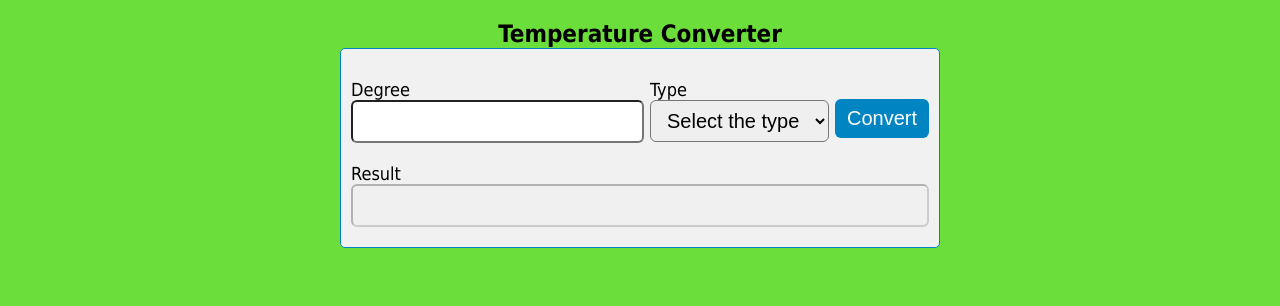
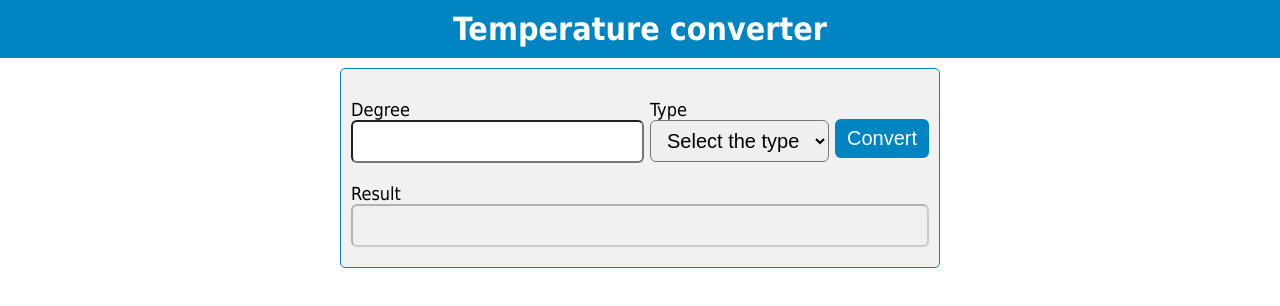
Before and after one commit to Brymmobaggins/50JavaScriptProjects, a plain HTML site: page temprature-converter/index.html in a window 1280 px wide. Drawn offline with Linux system fonts and the light colour scheme.

```diff
--- a/temprature-converter/app.js
+++ b/temprature-converter/app.js
@@ -2,8 +2,6 @@
 const convertButton = document.getElementById('convert-btn');
 const resultElement = document.getElementById('result');
 const measureSelect = document.getElementById('measure')
-
-
 
 // Celsius conversion funtion
 function convertToCelsius(fahrenheit) {
@@ -11,7 +9,7 @@
 }
 
 // fahrenheit conversion function
-function convetToFahrenheit(celsius) {
+function convertToFahrenheit(celsius) {
     return ((celsius * 1.8)) + 32
 }
 
@@ -26,14 +24,17 @@
         conversionResult = ""
     } else if (Number.isNaN(inputValue)) {
         alert("Please enter a valid number");
-        conversionResult = ""
     } else {
 
+        // ternary of simple condition
+        conversionResult =
+            measureSelect.value === 'celsius'
+                ? convertToCelsius(inputValue)
+                : convertToFahrenheit(inputValue);
+    }
 
-        // use ternary for simple condition
-        conversionResult = measureSelect.value === 'celsius' ? convertToCelsius(inputValue) : convetToFahrenheit(inputValue)
-    }
-    resultElement.value = conversionResult
+    resultElement.value = conversionResult;
 
-}
-convertButton.onclick = handleConvert
+};
+
+convertButton.onclick = handleConvert;
--- a/temprature-converter/index.html
+++ b/temprature-converter/index.html
@@ -7,10 +7,11 @@
     <link rel="stylesheet" href="style.css" />
   </head>
   <body>
+    <header>
+      <h1>Temperature converter</h1>
+    </header>
     <main>
-      <div class="top">
-        <h2>Temperature Converter</h2>
-      </div>
+
       <div class="container">
         <div class="box">
           <div>
--- a/temprature-converter/style.css
+++ b/temprature-converter/style.css
@@ -6,18 +6,21 @@
 
 body {
   font-family: "tahoma";
-  background-color: #6bde3b;
+  /* background-color: #6bde3b; */
 }
-.top {
+header {
+  background-color: #0084c2;
+  color: #ffffff;
+  padding: 10px;
   text-align: center;
-  margin-top: 20px;
 }
+
 .container {
   border: 1px solid #0084c2;
   border-radius: 5px;
   width: 100%;
   max-width: 600px;
-  margin: 0 auto;
+  margin: 10px auto;
   padding: 10px;
   background-color: #f1f1f1;
   height: 200px;
```
Also changed, not shown: temprature-converter/readme.md (added).
